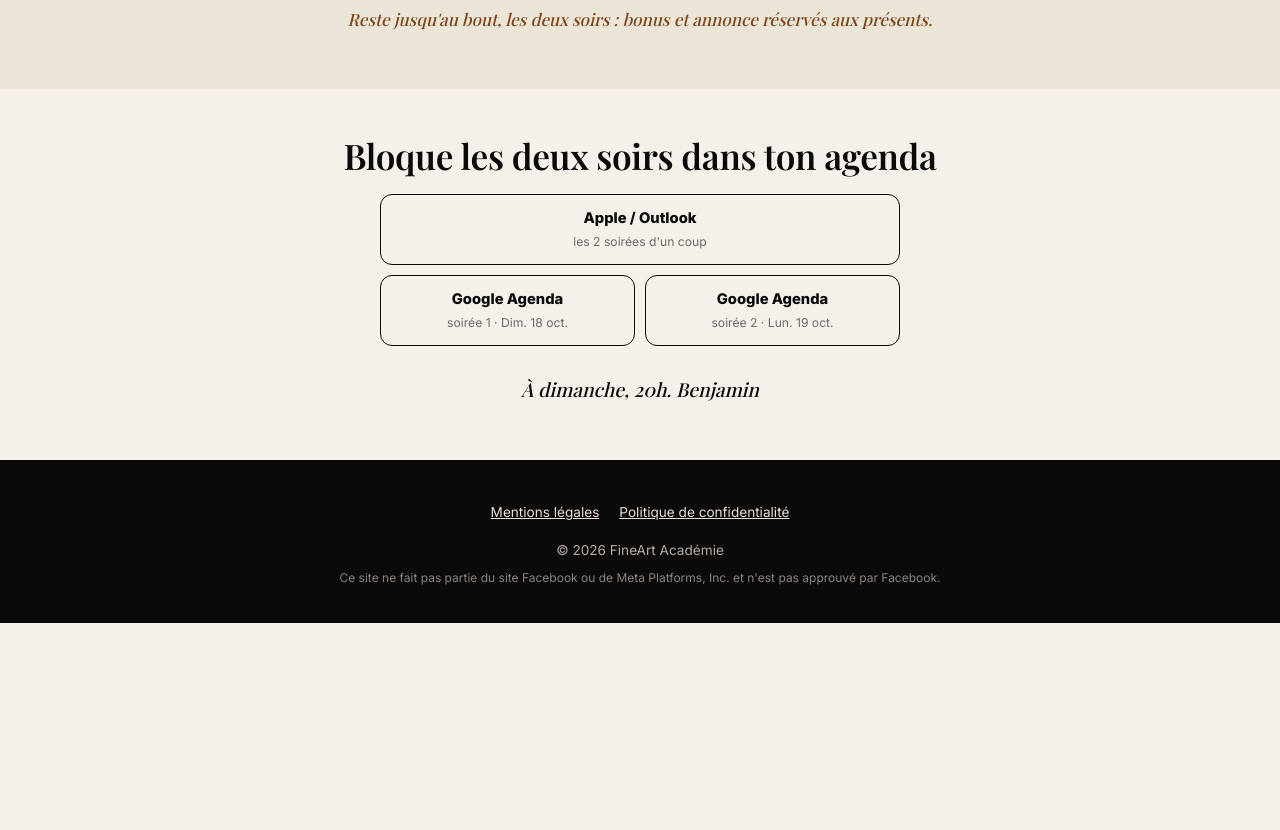
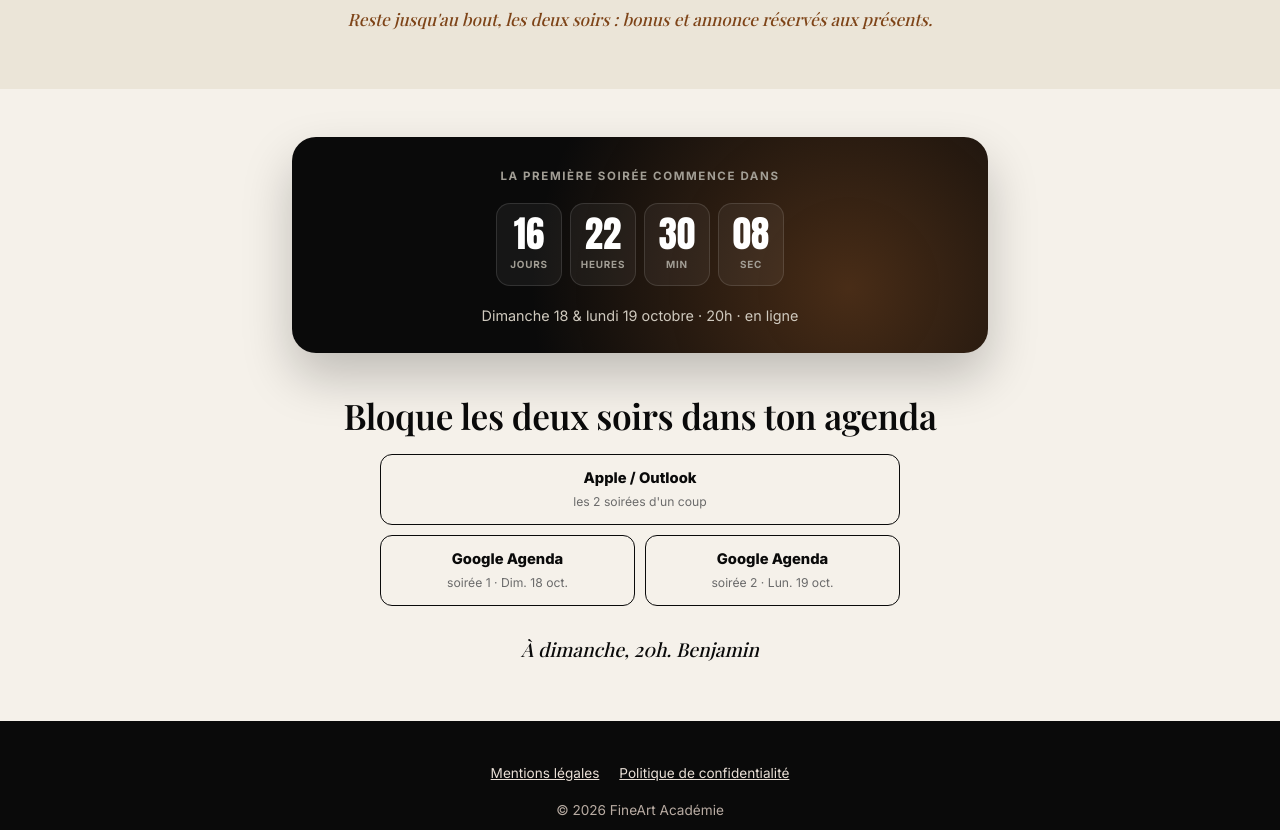
Before and after one commit to paulmichenon25-del/webi-benj-2, a Next.js app: page /merci in a window 1280 px wide. Shown: the part 1580-2410 px from the top of the page. Before the commit the page ends 2203 px from the top, so only its background shows below. Built offline with nearby package versions, Linux system fonts and the light colour scheme; no server answers.

Commit message:
Page merci : compte à rebours remis au-dessus de l'agenda
Co-Authored-By: Claude Opus 5.5 <noreply@anthropic.com>
Claude-Session: https://claude.ai/code/session_018TWmyQSrDi17nBsSNco3Z8

```diff
--- a/app/merci/merci.module.css
+++ b/app/merci/merci.module.css
@@ -188,6 +188,48 @@ a.whatsapp:hover {
   font-size: clamp(1.6rem, 6.5vw, 2.2rem);
 }
 
+.reboursCarte {
+  margin-bottom: 44px;
+  padding: 30px 12px 26px;
+  border-radius: 24px;
+  background: radial-gradient(circle at 80% 70%, rgba(188, 108, 46, 0.35), transparent 55%), var(--nuit);
+  color: var(--ivoire);
+  box-shadow: 0 24px 50px rgba(0, 0, 0, 0.22);
+}
+
+.reboursTitre {
+  margin: 0 0 18px;
+  font-size: 0.72rem;
+  font-weight: 700;
+  letter-spacing: 0.14em;
+  text-transform: uppercase;
+  color: #a29e95;
+}
+
+.reboursCarte > div {
+  margin-bottom: 18px;
+}
+
+.reboursCarte > div > div {
+  background: rgba(255, 255, 255, 0.05);
+  border-color: rgba(255, 255, 255, 0.12);
+}
+
+.reboursCarte > div b {
+  color: #fff;
+  font-size: 2.3rem;
+}
+
+.reboursCarte > div span {
+  color: #a29e95;
+}
+
+.reboursDates {
+  margin: 0;
+  font-size: 0.9rem;
+  color: #cfc9be;
+}
+
 .agendaIcs {
   grid-column: 1 / -1;
 }
--- a/app/merci/page.tsx
+++ b/app/merci/page.tsx
@@ -1,5 +1,6 @@
 import type { Metadata } from "next";
 import { BoutonsAgenda, BoutonWhatsApp, TitreMerci } from "@/components/Merci";
+import { CompteARebours } from "@/components/CompteARebours";
 import { VideoPresentation } from "@/components/VideoPresentation";
 import { Footer } from "@/components/Footer";
 import { publicFileExists } from "@/lib/assets";
@@ -12,7 +13,7 @@ export const metadata: Metadata = {
 };
 
 // Page merci, volontairement simple : vidéo, groupe WhatsApp (la priorité),
-// programme, puis agenda. Un seul bouton WhatsApp sur la page.
+// programme, puis compte à rebours et agenda. Un seul bouton WhatsApp sur la page.
 
 const AVANTAGES_GROUPE = [
   "Tes liens d'accès aux deux soirées",
@@ -87,6 +88,11 @@ export default function MerciPage() {
         </section>
 
         <section className={`conteneur ${styles.agendaSection}`}>
+          <div className={styles.reboursCarte}>
+            <p className={styles.reboursTitre}>La première soirée commence dans</p>
+            <CompteARebours variante="blocs" />
+            <p className={styles.reboursDates}>Dimanche 18 & lundi 19 octobre · 20h · en ligne</p>
+          </div>
           <h2>Bloque les deux soirs dans ton agenda</h2>
           <BoutonsAgenda />
           <p className={styles.signature}>À dimanche, 20h. Benjamin</p>
```
Also changed, not shown: 1 other file (tests, documents, lock files or other folders).
